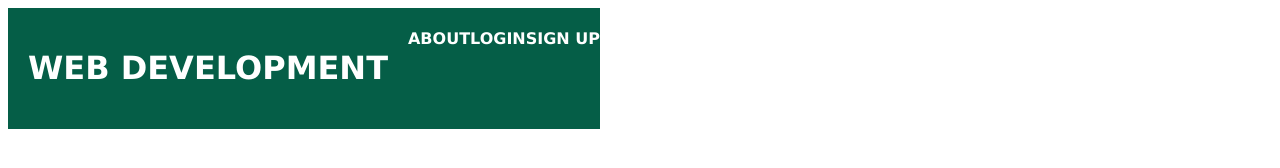
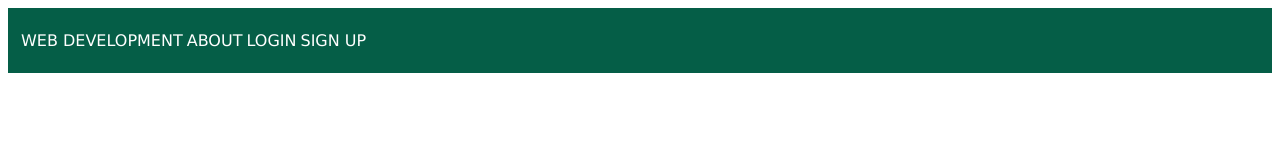
Before and after one commit to shihabalratul/second-website, a plain HTML site: page index.html in a window 1280 px wide. Drawn offline with Linux system fonts and the light colour scheme.

Commit message:
version 2

```diff
--- a/index.html
+++ b/index.html
@@ -1,16 +1,20 @@
 <!DOCTYPE html>
 <html>
     <head>
-        <Title>Second Website</Title>
+        <title>Second Website</Title>
         <link rel="stylesheet" href="style.css">
     </head>
 
     <body>
         <div class="heading">
-            <h1 id="head1">WEB DEVELOPMENT</h1>
-            <h4 id="head2">ABOUT</h3>
-            <h4 id="head3">LOGIN</h3>
-            <h4 id="head4">SIGN UP</h3>
+            <table><tr>
+            <td>WEB DEVELOPMENT</td>
+            <div class="right-heading">
+                <td>ABOUT</td>
+                <td>LOGIN</td>
+                <td>SIGN UP</td>
+            </table>
+            </div> </tr>
         </div>
 
     </body>
--- a/style.css
+++ b/style.css
@@ -2,13 +2,9 @@
     font-family:Verdana, Geneva, Tahoma, sans-serif;
     background-color: #055e47;
     color:white;
-    display:inline-flex;
+
+    padding:20px 10px;
     }
-#head1{
-    text-align: left;
-    padding: 20px
-    }
-#head2{
+.right-heading{
     text-align: right;
-
 }
```
